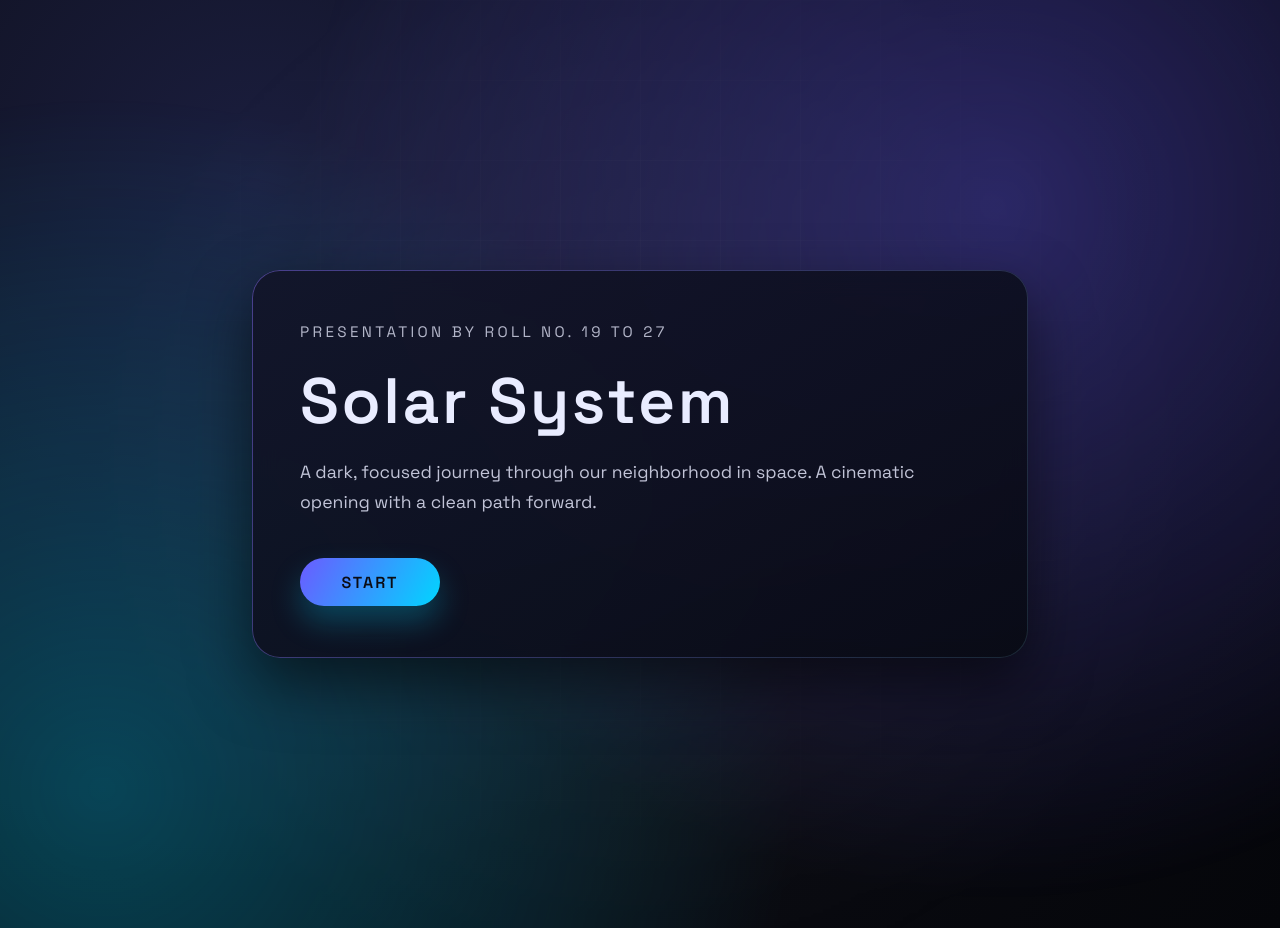
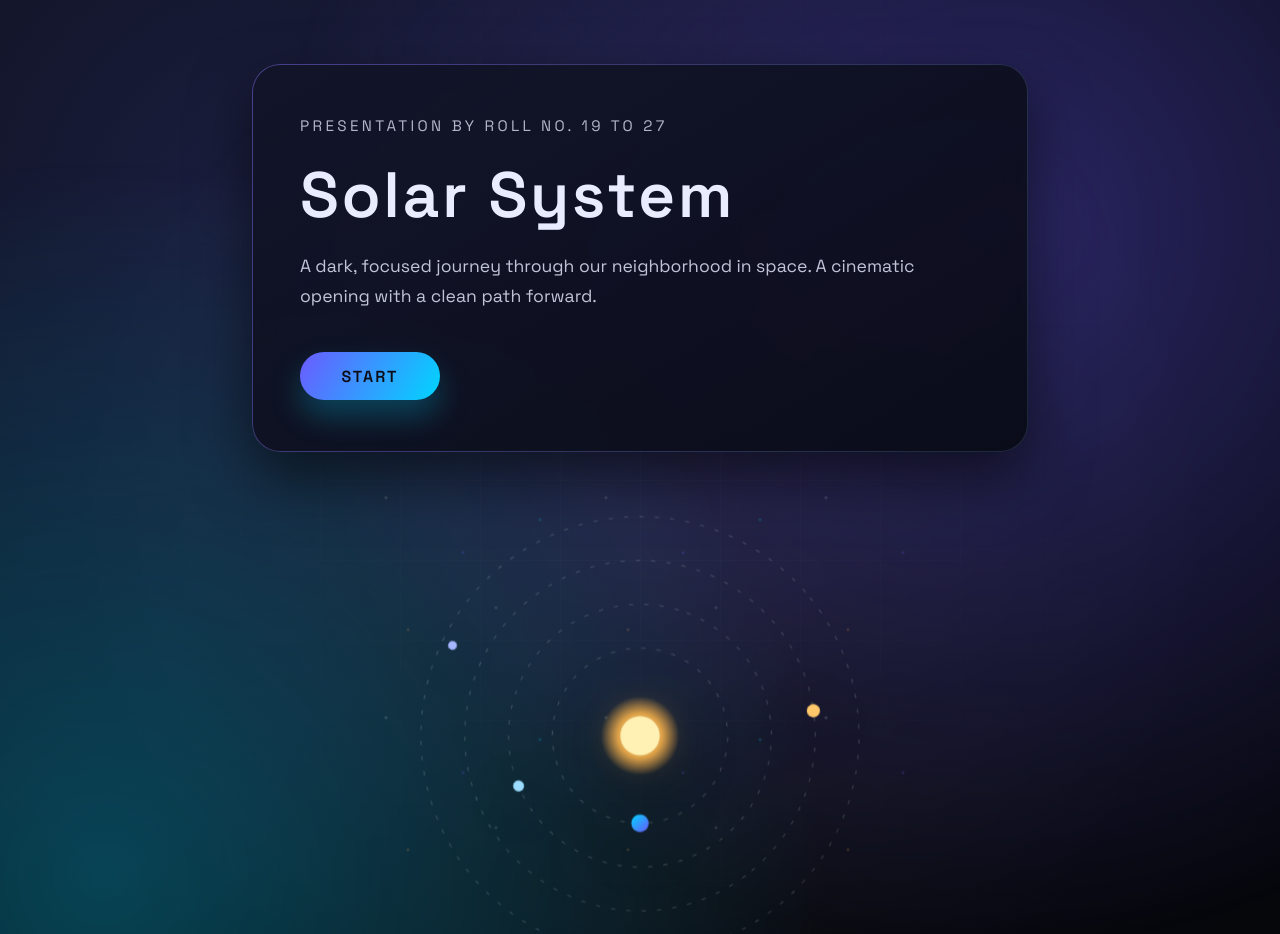
Before and after one commit to kubadguy/solarsystem, a SvelteKit app: page / in a window 1280 px wide. Shown: the top 934 px of the page. Built offline with nearby package versions, Linux system fonts and the light colour scheme; a web font is replaced by a local one.

Commit message:
Fixing the landing page

```diff
--- a/src/routes/+page.svelte
+++ b/src/routes/+page.svelte
@@ -1,3 +1,7 @@
+<script>
+	import { base } from '$app/paths';
+</script>
+
 <main class="hero">
 	<div class="backdrop"></div>
 	<div class="grid"></div>
@@ -9,7 +13,42 @@
 			A dark, focused journey through our neighborhood in space. A cinematic opening with a clean path
 			forward.
 		</p>
-		<a class="cta" href="/start">Start</a>
+		<a class="cta" href={`${base}/start`}>Start</a>
+	</section>
+
+	<section class="scene" aria-hidden="true">
+		<div class="particles"></div>
+		<svg class="orbit" viewBox="0 0 420 420" role="presentation">
+			<defs>
+				<radialGradient id="sunGlow" cx="50%" cy="50%" r="50%">
+					<stop offset="0%" stop-color="#fff3b0" />
+					<stop offset="55%" stop-color="#ffb347" />
+					<stop offset="100%" stop-color="rgba(255, 179, 71, 0)" />
+				</radialGradient>
+				<linearGradient id="planetGlow" x1="0%" y1="0%" x2="100%" y2="100%">
+					<stop offset="0%" stop-color="#6b5bff" />
+					<stop offset="100%" stop-color="#00d6ff" />
+				</linearGradient>
+			</defs>
+			<circle class="ring ring-a" cx="210" cy="210" r="80" />
+			<circle class="ring ring-b" cx="210" cy="210" r="120" />
+			<circle class="ring ring-c" cx="210" cy="210" r="160" />
+			<circle class="ring ring-d" cx="210" cy="210" r="200" />
+			<circle class="sun" cx="210" cy="210" r="36" fill="url(#sunGlow)" />
+			<circle class="sun-core" cx="210" cy="210" r="18" />
+			<g class="planet orbit-a">
+				<circle cx="210" cy="130" r="8" fill="url(#planetGlow)" />
+			</g>
+			<g class="planet orbit-b">
+				<circle cx="210" cy="90" r="5" fill="#9bdcff" />
+			</g>
+			<g class="planet orbit-c">
+				<circle cx="210" cy="50" r="6" fill="#ffc86b" />
+			</g>
+			<g class="planet orbit-d">
+				<circle cx="210" cy="20" r="4" fill="#a7b7ff" />
+			</g>
+		</svg>
 	</section>
 </main>
 
@@ -32,6 +71,7 @@
 		min-height: 100vh;
 		display: grid;
 		place-items: center;
+		gap: 3.5rem;
 		overflow: hidden;
 		padding: 4rem 1.5rem;
 	}
@@ -70,6 +110,92 @@
 			0 25px 60px rgba(0, 0, 0, 0.55),
 			inset 0 0 0 1px rgba(255, 255, 255, 0.08);
 		backdrop-filter: blur(12px);
+	}
+
+	.scene {
+		position: relative;
+		z-index: 1;
+		width: min(460px, 85vw);
+		aspect-ratio: 1;
+		display: grid;
+		place-items: center;
+	}
+
+	.orbit {
+		width: 100%;
+		height: 100%;
+		filter: drop-shadow(0 12px 30px rgba(0, 0, 0, 0.45));
+		animation: float 6s ease-in-out infinite;
+	}
+
+	.ring {
+		fill: none;
+		stroke: rgba(255, 255, 255, 0.18);
+		stroke-width: 1;
+		stroke-dasharray: 4 10;
+	}
+
+	.ring-a {
+		animation: spin 18s linear infinite;
+		transform-origin: 210px 210px;
+	}
+
+	.ring-b {
+		animation: spin 26s linear infinite reverse;
+		transform-origin: 210px 210px;
+	}
+
+	.ring-c {
+		animation: spin 34s linear infinite;
+		transform-origin: 210px 210px;
+	}
+
+	.ring-d {
+		animation: spin 46s linear infinite reverse;
+		transform-origin: 210px 210px;
+	}
+
+	.sun {
+		opacity: 0.85;
+	}
+
+	.sun-core {
+		fill: #fff0b3;
+		filter: drop-shadow(0 0 18px rgba(255, 200, 107, 0.65));
+	}
+
+	.planet {
+		transform-origin: 210px 210px;
+	}
+
+	.orbit-a {
+		animation: spin 10s linear infinite;
+	}
+
+	.orbit-b {
+		animation: spin 16s linear infinite reverse;
+	}
+
+	.orbit-c {
+		animation: spin 22s linear infinite;
+	}
+
+	.orbit-d {
+		animation: spin 28s linear infinite reverse;
+	}
+
+	.particles {
+		position: absolute;
+		inset: -10%;
+		background-image:
+			radial-gradient(circle at 10% 20%, rgba(255, 255, 255, 0.25) 0 1px, transparent 2px),
+			radial-gradient(circle at 80% 30%, rgba(0, 214, 255, 0.3) 0 1px, transparent 2px),
+			radial-gradient(circle at 20% 80%, rgba(255, 180, 92, 0.25) 0 1px, transparent 2px),
+			radial-gradient(circle at 60% 70%, rgba(255, 255, 255, 0.2) 0 1px, transparent 2px),
+			radial-gradient(circle at 45% 45%, rgba(123, 97, 255, 0.3) 0 1px, transparent 2px);
+		background-size: 220px 220px;
+		opacity: 0.6;
+		animation: drift 18s linear infinite;
 	}
 
 	.card::before {
@@ -128,6 +254,34 @@
 		box-shadow: 0 18px 36px rgba(0, 214, 255, 0.35);
 	}
 
+	@keyframes spin {
+		from {
+			transform: rotate(0deg);
+		}
+		to {
+			transform: rotate(360deg);
+		}
+	}
+
+	@keyframes float {
+		0%,
+		100% {
+			transform: translateY(0);
+		}
+		50% {
+			transform: translateY(-10px);
+		}
+	}
+
+	@keyframes drift {
+		from {
+			transform: translateY(0);
+		}
+		to {
+			transform: translateY(-30px);
+		}
+	}
+
 	@media (max-width: 600px) {
 		.card {
 			padding: 2.5rem 2rem;
```
